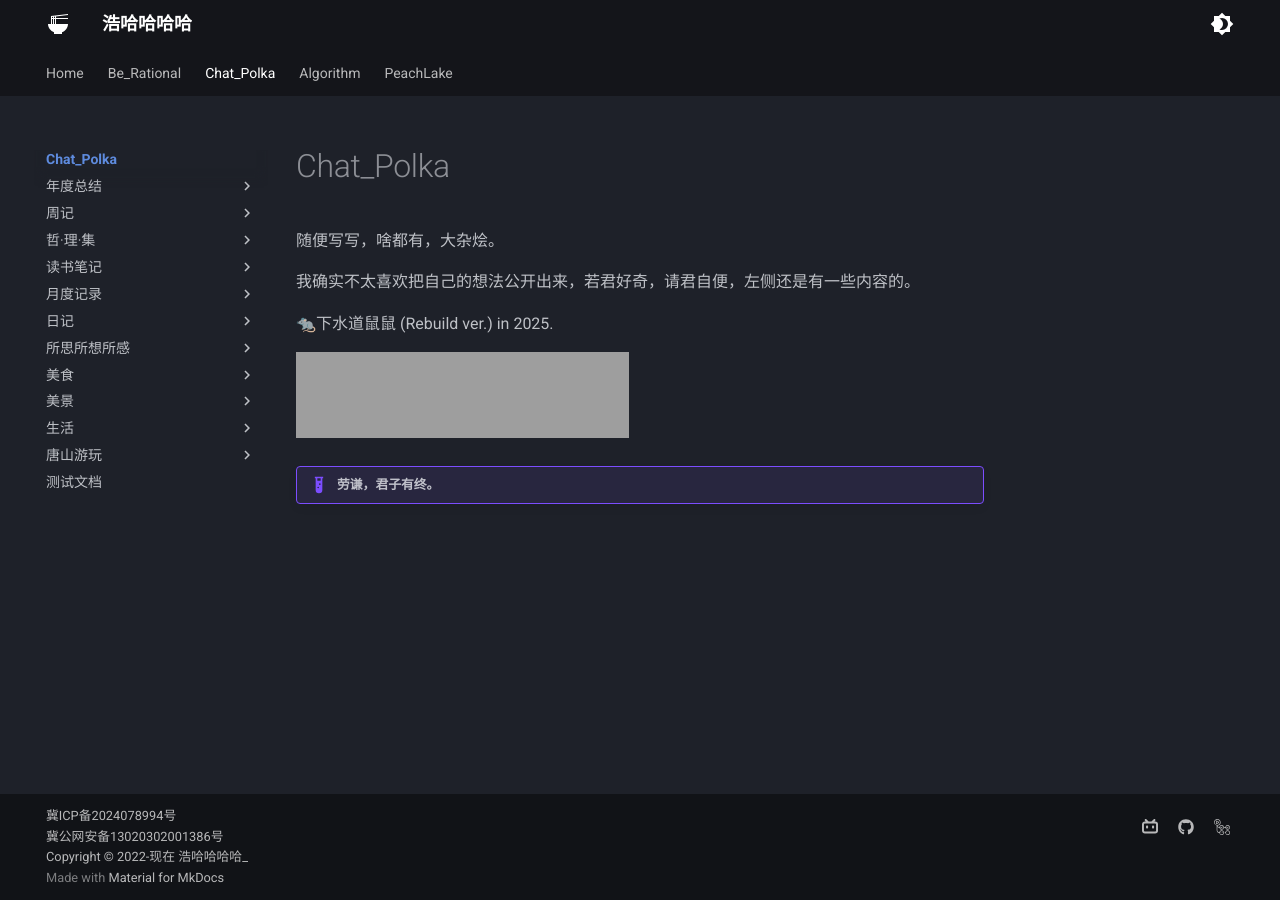
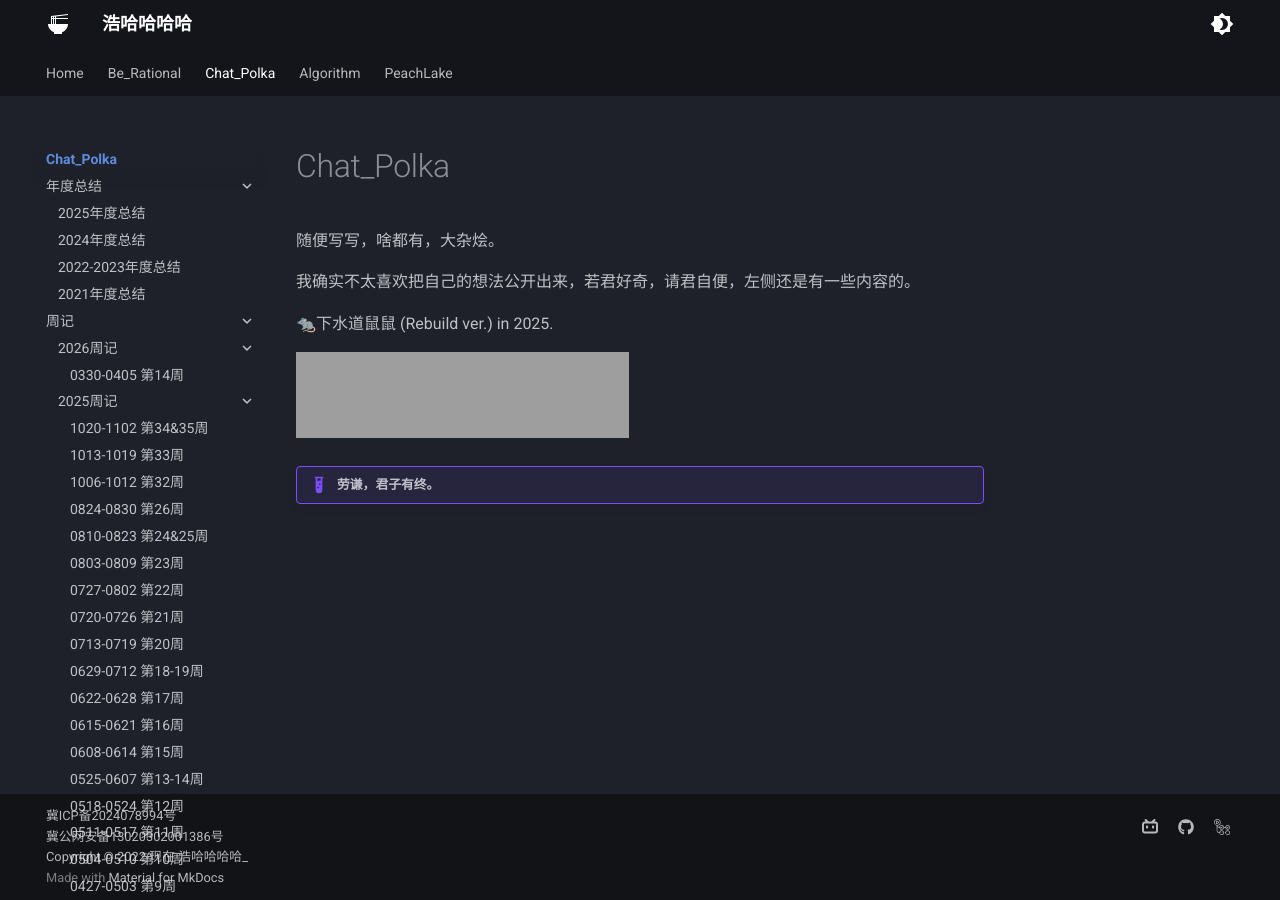
Before and after one commit to Haohahahaha/chat, an MkDocs documentation site: the page built from docs/index.md, in a window 1280 px wide. Built offline with MkDocs 1.6.1 and Material for MkDocs 9.7.7, drawn with Linux system fonts in a browser that asks for light colours; grey boxes are pictures that could not be loaded.

Commit message:
2026-04-07_16:30:14 update

```diff
--- a/mkdocs.yml
+++ b/mkdocs.yml
@@ -24,7 +24,7 @@ theme:
     - navigation.top
     - navigation.indexes
     - navigation.expand
-    - navigation.prune # 折叠
+    # - navigation.prune # 折叠
     - search.suggest
     - search.highlight
     # Instant Loading
```
